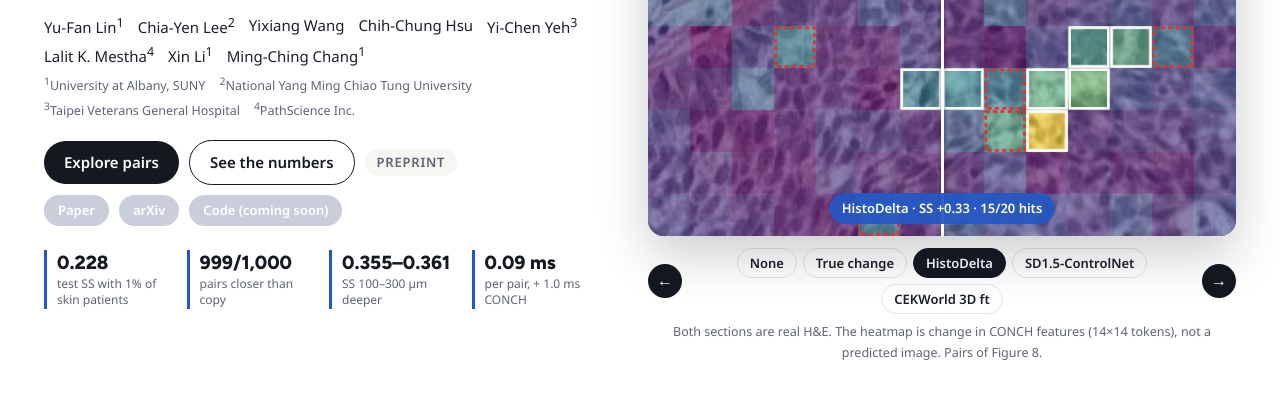
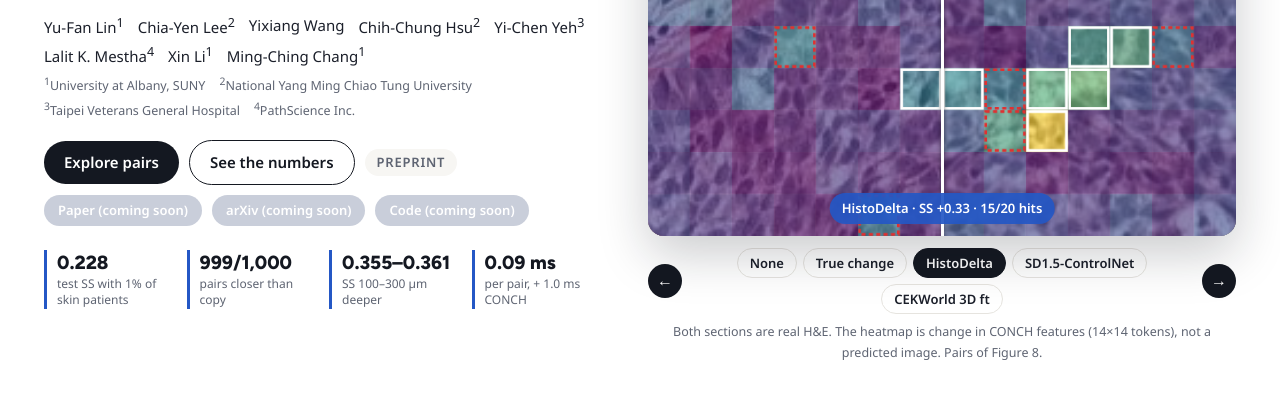
Before and after one commit to VanLinLin/HistoDelta, a plain HTML site: page index.html in a window 1280 px wide. Shown: the part 400-800 px from the top of the page. Drawn offline with Linux system fonts and the light colour scheme.

Commit message:
Fig. 1 caption wording, disabled Paper/arXiv buttons, Hsu affiliation

```diff
--- a/index.html
+++ b/index.html
@@ -28,7 +28,7 @@
     <span>Yu-Fan Lin<sup>1</sup></span>
     <span>Chia-Yen Lee<sup>2</sup></span>
     <span>Yixiang Wang</span>
-    <span>Chih-Chung Hsu</span>
+    <span>Chih-Chung Hsu<sup>2</sup></span>
     <span>Yi-Chen Yeh<sup>3</sup></span>
     <span>Lalit K. Mestha<sup>4</sup></span>
     <span>Xin Li<sup>1</sup></span>
@@ -46,9 +46,9 @@
     <span class="status">PREPRINT</span>
   </div>
   <div class="buttons small">
-    <a class="btn soon" href="#">Paper</a>
-    <a class="btn soon" href="#">arXiv</a>
-    <a class="btn soon" href="#">Code (coming soon)</a>
+    <span class="btn soon" aria-disabled="true">Paper (coming soon)</span>
+    <span class="btn soon" aria-disabled="true">arXiv (coming soon)</span>
+    <span class="btn soon" aria-disabled="true">Code (coming soon)</span>
   </div>
   <div class="mini-stats">
     <a href="#results"><b>0.228</b><span>test SS with 1% of skin patients</span></a>
@@ -106,7 +106,7 @@
     <figure class="teaser">
       <img src="static/img/teaser.jpg" alt="Task, problem and approach: forecast where an adjacent section changes; generated sections change too much and off direction; HistoDelta adds a learned change to the CONCH features of section z and gives a change map without generating an image.">
       <figcaption><b>HistoDelta forecasts how the local pathology features of the next section change, from the current section alone.</b>
-        (a) Task: forecast where the tissue will change in a section that is not yet cut.
+        (a) Task: forecast how the local pathology features of a section that is not yet cut will change.
         (b) Problem: medical world models generate a section whose changes are too large and off direction.
         (c) HistoDelta adds a learned change to the CONCH features of section <i>z</i>; its forecasts beat copy even with 1% of the patients and give a change map without generating an image.</figcaption>
     </figure>
```
